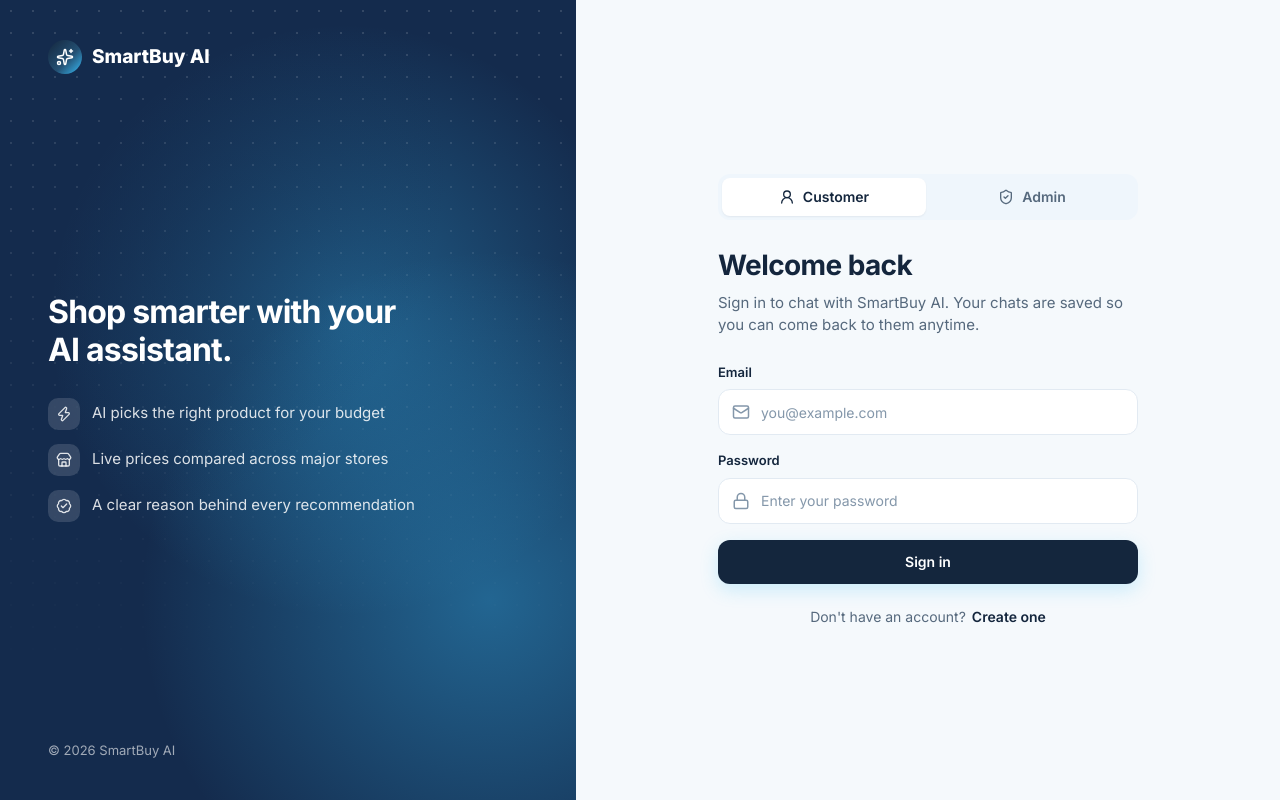
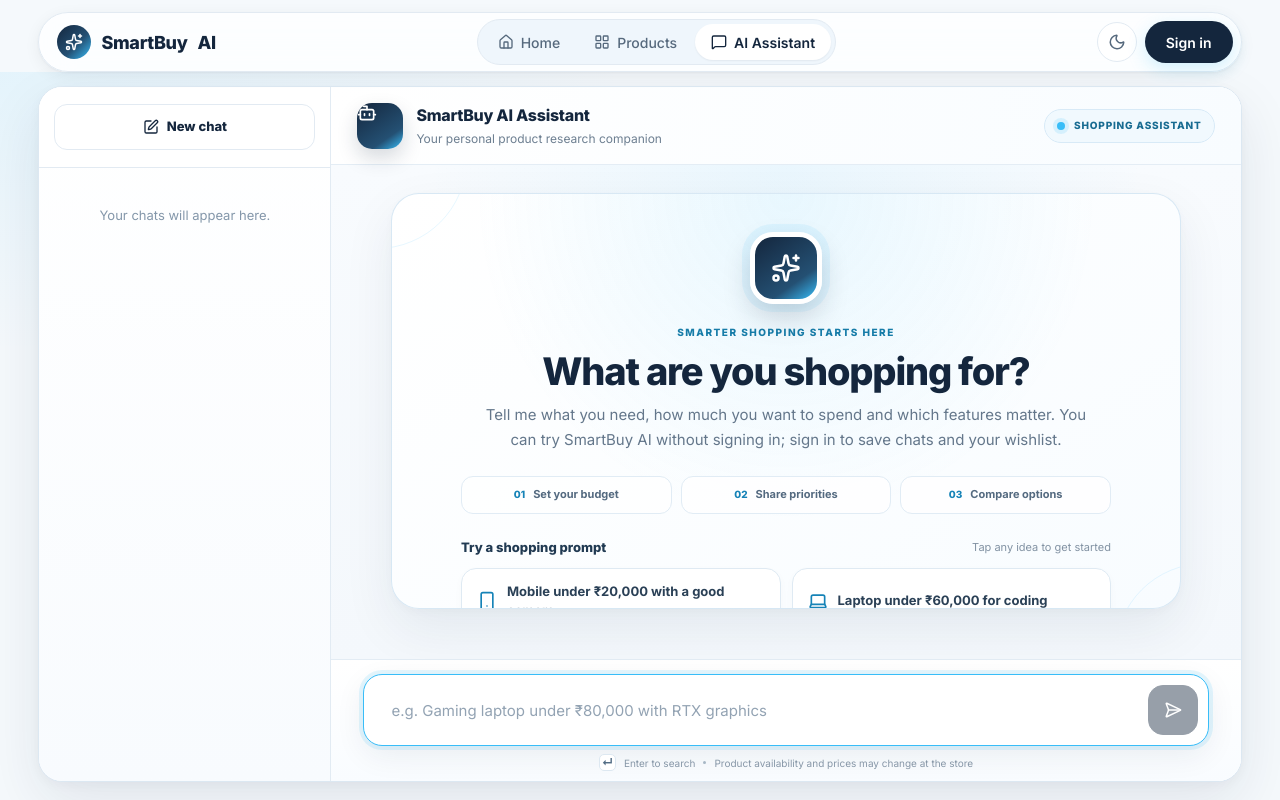
Before and after one commit to thearunendra/smartbuyai, a React (Vite) app in the folder frontend/: page /chatbot in a window 1280 px wide. Before the commit this address led to /login. Built offline with nearby package versions, Linux system fonts and the light colour scheme.

Commit message:
Allow limited anonymous AI searches in Chatbot

```diff
--- a/frontend/src/pages/Chatbot.jsx
+++ b/frontend/src/pages/Chatbot.jsx
@@ -190,9 +190,11 @@ function Chatbot() {
     let savedId = conversationId;
 
     try {
-      const data = await api("/api/search", {
+      const data = await api(user ? "/api/search" : "/api/search/guest", {
         method: "POST",
-        body: { query: userMessage, conversationId: conversationId || undefined }
+        body: user
+          ? { query: userMessage, conversationId: conversationId || undefined }
+          : { query: userMessage }
       });
 
       savedId = data.conversationId || conversationId;
@@ -228,7 +230,7 @@ function Chatbot() {
       navigate(`/chatbot/${savedId}`, { replace: true });
     }
 
-    refreshChats();
+    if (user) refreshChats();
     setLoading(false);
     inputRef.current?.focus();
   };
@@ -237,7 +239,7 @@ function Chatbot() {
   useEffect(() => {
     const question = searchParams.get("q");
 
-    if (user && question && !askedFromUrl.current) {
+    if (question && !askedFromUrl.current) {
       askedFromUrl.current = true;
       setSearchParams({}, { replace: true });
       searchProducts(question);
@@ -281,10 +283,9 @@ function Chatbot() {
     return <Navbar />;
   }
 
-  // The assistant is for signed-in users: every chat is saved to history.
-  if (!user) {
+  // Saved conversation URLs remain private; guests may start a fresh trial chat.
+  if (!user && chatId) {
     const next = encodeURIComponent(location.pathname + location.search);
-
     return <Navigate to={`/login?next=${next}`} replace />;
   }
 
@@ -298,7 +299,7 @@ function Chatbot() {
       <main className="chat-page">
         <div className="chat-shell">
           <ChatSidebar
-            chats={chats}
+            chats={user ? chats : []}
             activeId={currentId}
             open={sidebarOpen}
             disabled={loading}
@@ -357,8 +358,8 @@ function Chatbot() {
 
                   <p>
                     Tell me what you need, how much you want to spend and
-                    which features matter. I'll help you explore matching
-                    products and compare available store offers.
+                    which features matter. You can try SmartBuy AI without
+                    signing in; sign in to save chats and your wishlist.
                   </p>
 
                   <div className="welcome-benefits" aria-label="What SmartBuy AI can help with">
```
